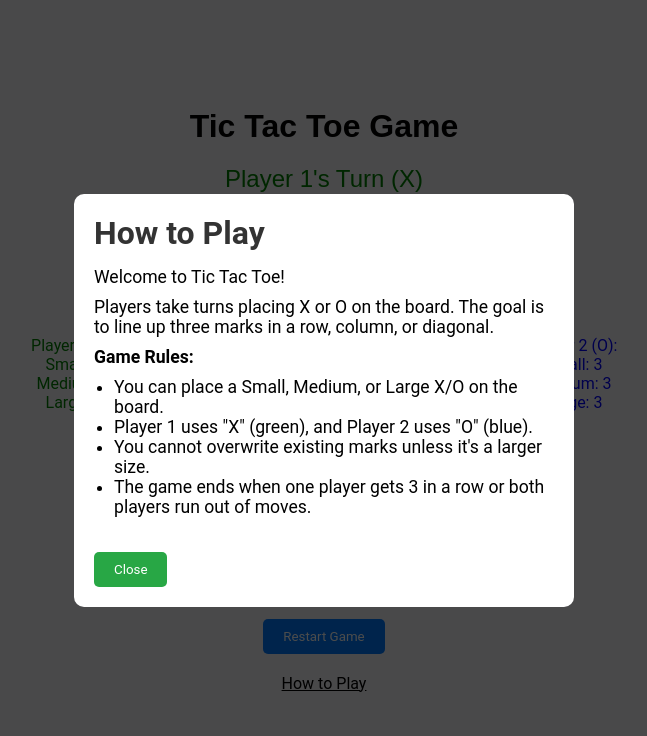
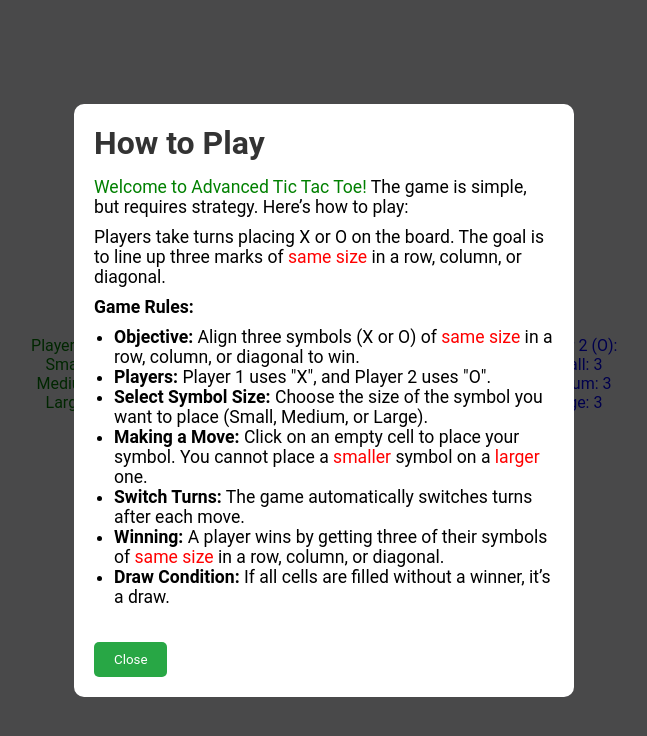
Before and after one commit to Parthpoi/AdvanceTicTacToe, a plain HTML site: page index.html in a window 1280 px wide. Both pictures are taken after a click on the element "How to Play". Shown: the whole page, without its empty margins (316-963 px from the left). Drawn offline with Linux system fonts and the light colour scheme.

Commit message:
Add files via upload

```diff
--- a/index.html
+++ b/index.html
@@ -52,14 +52,17 @@
     <div id="howToPlayModal" class="how-to-play-modal">
         <div class="modal-content">
             <h2>How to Play</h2>
-            <p>Welcome to Tic Tac Toe!</p>
-            <p>Players take turns placing X or O on the board. The goal is to line up three marks in a row, column, or diagonal.</p>
+            <p><span style="color: green">Welcome to Advanced Tic Tac Toe!</span>  The game is simple, but requires strategy. Here’s how to play:</p>
+            <p>Players take turns placing X or O on the board. The goal is to line up three marks of <span style="color: red">same size</span> in a row, column, or diagonal.</p>
             <p><strong>Game Rules:</strong></p>
             <ul>
-                <li>You can place a Small, Medium, or Large X/O on the board.</li>
-                <li>Player 1 uses "X" (green), and Player 2 uses "O" (blue).</li>
-                <li>You cannot overwrite existing marks unless it's a larger size.</li>
-                <li>The game ends when one player gets 3 in a row or both players run out of moves.</li>
+                <li><strong>Objective:</strong> Align three symbols (X or O) of <span style="color: red">same size</span>  in a row, column, or diagonal to win.</li>
+                <li><strong>Players:</strong> Player 1 uses "X", and Player 2 uses "O".</li>
+                <li><strong>Select Symbol Size:</strong> Choose the size of the symbol you want to place (Small, Medium, or Large).</li>
+                <li><strong>Making a Move:</strong> Click on an empty cell to place your symbol. You cannot place a <span style="color: red">smaller</span> symbol on a <span style="color: red">larger</span> one.</li>
+                <li><strong>Switch Turns:</strong> The game automatically switches turns after each move.</li>
+                <li><strong>Winning:</strong> A player wins by getting three of their symbols of <span style="color: red">same size</span>  in a row, column, or diagonal.</li>
+                <li><strong>Draw Condition:</strong> If all cells are filled without a winner, it’s a draw.</li>
             </ul>
             <button id="closeTutorial">Close</button>
         </div>
```
